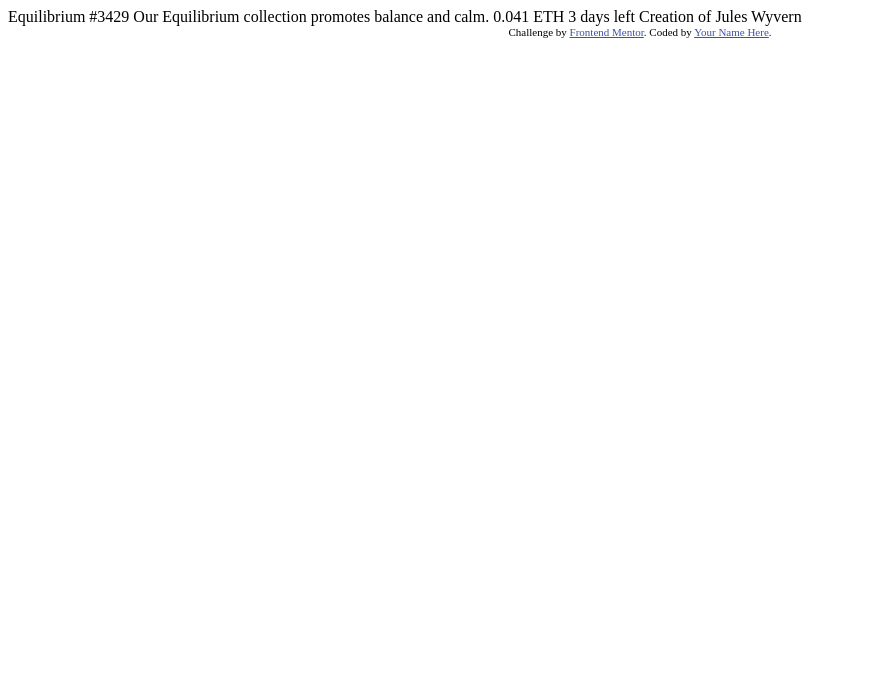
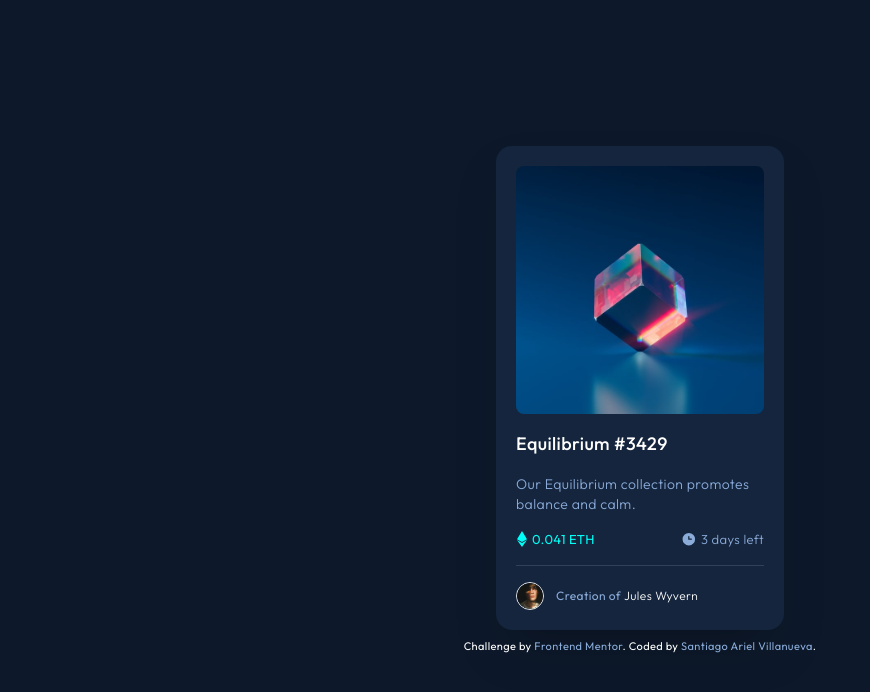
Before and after one commit to santiagoariel98/2_frontend-mentor, a plain HTML site: page nft-preview-card-component/index.html in a window 1280 px wide. Shown: the whole page, without its empty margins (0-870 px from the left). Drawn offline with nearby package versions, Linux system fonts and the light colour scheme.

Commit message:
update index

```diff
--- a/nft-preview-card-component/index.html
+++ b/nft-preview-card-component/index.html
@@ -1,33 +1,80 @@
 <!DOCTYPE html>
 <html lang="en">
   <head>
-  <meta charset="UTF-8">
-  <meta name="viewport" content="width=device-width, initial-scale=1.0"> <!-- displays site properly based on user's device -->
-
-  <link rel="icon" type="image/png" sizes="32x32" href="./images/favicon-32x32.png">
-
+    <meta charset="UTF-8" />
+    <meta name="viewport" content="width=device-width, initial-scale=1.0" />
+    <link rel="icon" type="image/png" sizes="32x32" href="./images/favicon-32x32.png" />
+    <link rel="preconnect" href="https://fonts.googleapis.com" />
+    <link rel="preconnect" href="https://fonts.gstatic.com" crossorigin />
+    <link href="https://fonts.googleapis.com/css2?family=Outfit:wght@300;400;500&display=swap" rel="stylesheet" />
     <title>Frontend Mentor | NFT preview card component</title>
-
-  <!-- Feel free to remove these styles or customise in your own stylesheet 👍 -->
+    <script src="https://cdn.tailwindcss.com"></script>
     <style>
-    .attribution { font-size: 11px; text-align: center; }
-    .attribution a { color: hsl(228, 45%, 44%); }
+      :root {
+        --primary-soft-blue: hsl(215, 51%, 70%);
+        --primary-cyan: hsl(178, 100%, 50%);
+        --secondary-body-blue: hsl(217, 54%, 11%); /* (main BG) */
+        --secondary-card-blue: hsl(216, 50%, 16%); /* (card BG) */
+        --secondary-line-blue: hsl(215, 32%, 27%); /* (line) */
+        font-family: "Outfit", sans-serif;
+      }
+      .attribution {
+        font-size: 11px;
+        text-align: center;
+      }
+      .attribution a {
+        color: var(--primary-soft-blue);
+      }
+      .icon {
+        background-repeat: no-repeat;
+        background-position: center;
+      }
+      .icon-clock {
+        background-image: url("./images/icon-clock.svg");
+        background-size: cover;
+      }
+      .icon-ethereum {
+        background-size: contain;
+        background-image: url("./images/icon-ethereum.svg");
+      }
     </style>
   </head>
-<body>
-
-  Equilibrium #3429
-
+  <body class="bg-[var(--secondary-body-blue)] text-white tracking-wide">
+    <div>
+      <main class="w-screen h-screen flex items-center justify-center flex-col">
+        <section class="w-72 p-5 bg-[var(--secondary-card-blue)] rounded-2xl shadow-2xl">
+          <img class="rounded-lg" src="./images/image-equilibrium.jpg" alt="Equilibrium" width="270" height="270" />
+          <div>
+            <h4 class="text-lg font-[500] py-4">Equilibrium #3429</h4>
+            <p class="text-sm font-light text-[var(--primary-soft-blue)]">
               Our Equilibrium collection promotes balance and calm.
-
-  0.041 ETH
-  3 days left
-
-  Creation of Jules Wyvern
-
-  <div class="attribution">
-    Challenge by <a href="https://www.frontendmentor.io?ref=challenge" target="_blank">Frontend Mentor</a>.
-    Coded by <a href="#">Your Name Here</a>.
+            </p>
+            <div class="text-[13px] flex justify-between py-4 text-[var(--primary-soft-blue)]">
+              <span class="flex items-center text-[var(--primary-cyan)]"
+                ><i class="mr-1 icon icon-ethereum inline-flex w-3 h-4"></i>0.041 ETH</span
+              >
+              <span class="flex font-light items-center"
+                ><i class="mr-1 icon icon-clock inline-flex w-4 h-4"></i>3 days left
+              </span>
+            </div>
+          </div>
+          <hr class="border-[var(--secondary-line-blue)]" />
+          <span class="flex pt-4 items-center text-[var(--primary-soft-blue)]">
+            <img
+              class="border-[1px] rounded-full mr-3"
+              src="./images/image-avatar.png"
+              alt="avatar user"
+              width="28"
+              height="28"
+            />
+            <p class="text-xs">Creation of <b class="text-white font-light">Jules Wyvern</b></p>
+          </span>
+        </section>
+        <div class="attribution pt-2">
+          Challenge by <a href="https://www.frontendmentor.io?ref=challenge" target="_blank">Frontend Mentor</a>. Coded
+          by <a href="#">Santiago Ariel Villanueva</a>.
+        </div>
+      </main>
     </div>
   </body>
 </html>
```
Lines whose indentation alone changed are shown as unchanged.
